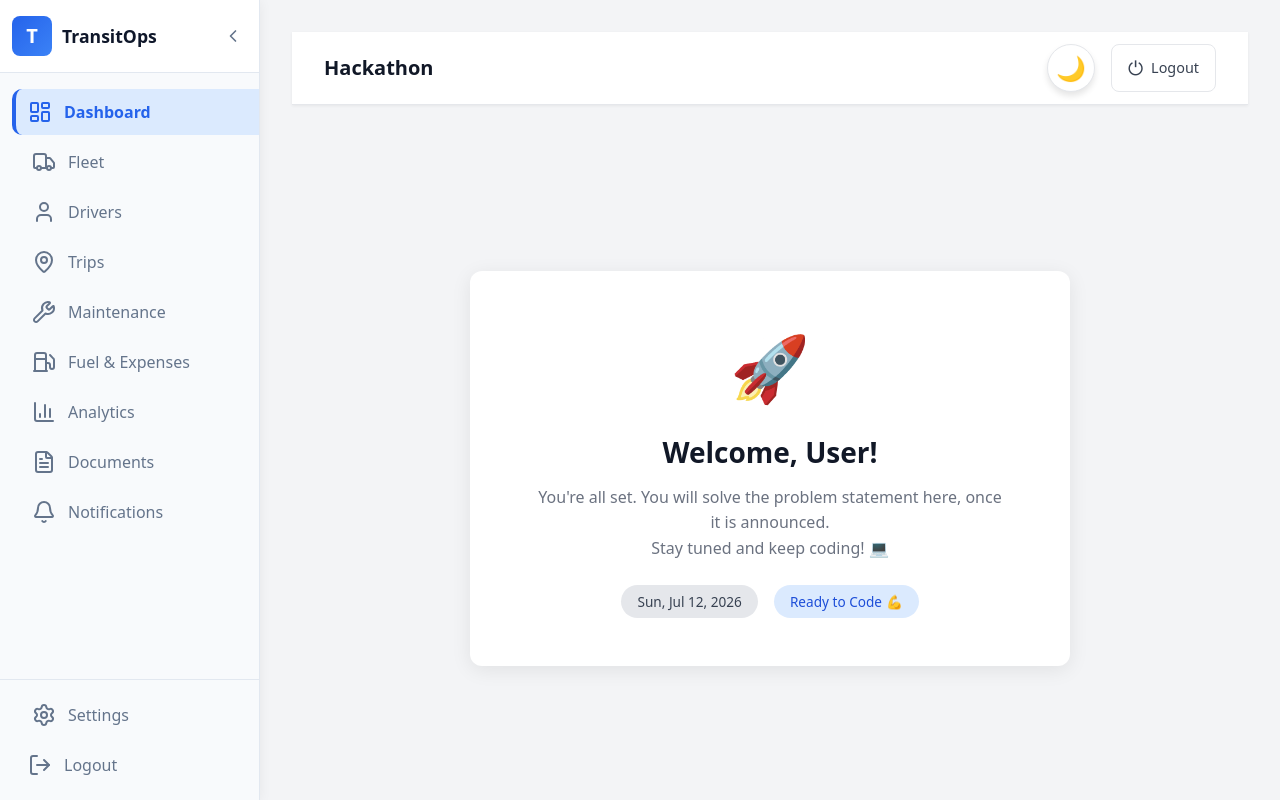
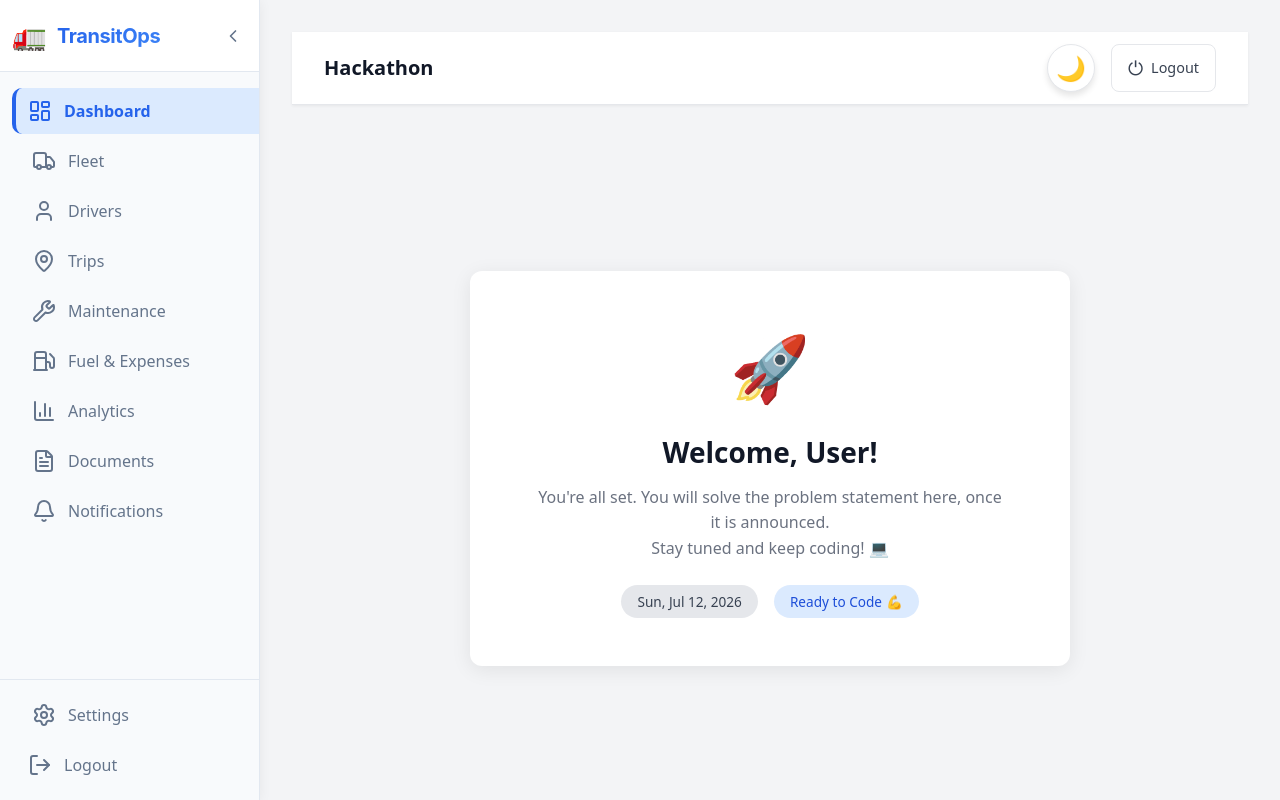
Before and after one commit to Darunesh1/odoo-TransitOps, a React (Vite) app in the folder frontend/: page /dashboard in a window 1280 px wide. Built offline with nearby package versions, Linux system fonts and the light colour scheme; no server answers; sample sign-in values are in the browser's storage.

Commit message:
Changed TransitOps emoji.

```diff
--- a/frontend/src/components/layout/Sidebar.tsx
+++ b/frontend/src/components/layout/Sidebar.tsx
@@ -112,16 +112,16 @@ const Sidebar = () => {
     display: "flex",
     alignItems: "center",
     gap: collapsed ? "0" : "12px",
-    padding: "11px 14px",                              // consistent spacing
+    padding: "11px 14px",
     borderRadius: "10px",
-    margin: "4px 12px",                                // cleaner margins
+    margin: "4px 12px",
     textDecoration: "none",
-    color: isActive ? "#2563EB" : colors.textMuted,    // active → blue
+    color: isActive ? "#2563EB" : colors.textMuted,
     backgroundColor: isActive ? colors.active : "transparent",
-    fontWeight: isActive ? "600" : "500",              // slightly bolder
+    fontWeight: isActive ? "600" : "500",
     transition: "all 0.2s ease",
     borderLeft: isActive ? `4px solid ${colors.activeBorder}` : "4px solid transparent",
-    paddingLeft: isActive ? "12px" : "16px",           // adjust for border
+    paddingLeft: isActive ? "12px" : "16px",
     justifyContent: collapsed ? "center" : "flex-start",
     whiteSpace: "nowrap",
     overflow: "hidden",
@@ -153,11 +153,10 @@ const Sidebar = () => {
         top: 0,
         overflow: "hidden",
         flexShrink: 0,
-        // ✨ Light mode shadow – gives the sidebar a floating effect
         boxShadow: isDark ? "none" : "0 1px 12px rgba(15,23,42,0.06)",
       }}
     >
-      {/* Logo Section – separate background for visual separation */}
+      {/* Logo Section – without blue box, with distinct brand font */}
       <div
         style={{
           display: "flex",
@@ -167,7 +166,6 @@ const Sidebar = () => {
           borderBottom: `1px solid ${colors.border}`,
           minHeight: "72px",
           transition: "border-color 0.3s ease",
-          // 👇 give logo area its own light background to pop
           backgroundColor: isDark ? "#111827" : "#FFFFFF",
         }}
       >
@@ -183,30 +181,28 @@ const Sidebar = () => {
             flex: collapsed ? "0" : "1",
           }}
         >
-          {/* 🎨 Gradient logo */}
-          <div
+          {/* Emoji only – no blue background */}
+          <span
             style={{
-              width: "40px",
-              height: "40px",
-              borderRadius: "8px",
-              background: "linear-gradient(135deg, #2563EB, #3B82F6)",
-              color: "white",
-              display: "flex",
-              alignItems: "center",
-              justifyContent: "center",
-              fontWeight: "bold",
-              fontSize: "20px",
+              fontSize: "28px",          // larger emoji
+              lineHeight: 1,
               flexShrink: 0,
             }}
           >
-            T
-          </div>
+            🚛
+          </span>
           {!collapsed && (
             <span
               style={{
-                fontWeight: "600",
-                fontSize: "1.1rem",
-                color: colors.text,
+                fontFamily: "'Inter', 'Segoe UI', sans-serif",  // distinct font
+                fontWeight: 700,            // bold
+                fontSize: "1.25rem",        // larger than nav items
+                letterSpacing: "-0.02em",
+                color: isDark ? "#F9FAFB" : "#0F172A",
+                background: "linear-gradient(135deg, #2563EB, #3B82F6)", // optional gradient text
+                WebkitBackgroundClip: "text",
+                WebkitTextFillColor: "transparent",
+                backgroundClip: "text",
                 transition: "color 0.3s ease",
                 whiteSpace: "nowrap",
               }}
@@ -271,7 +267,7 @@ const Sidebar = () => {
         )}
       </div>
 
-      {/* Navigation */}
+      {/* Navigation – unchanged */}
       <nav
         style={{
           flex: 1,
@@ -332,7 +328,7 @@ const Sidebar = () => {
         })}
       </nav>
 
-      {/* Bottom Section */}
+      {/* Bottom Section – unchanged */}
       <div
         style={{
           borderTop: `1px solid ${colors.border}`,
```
